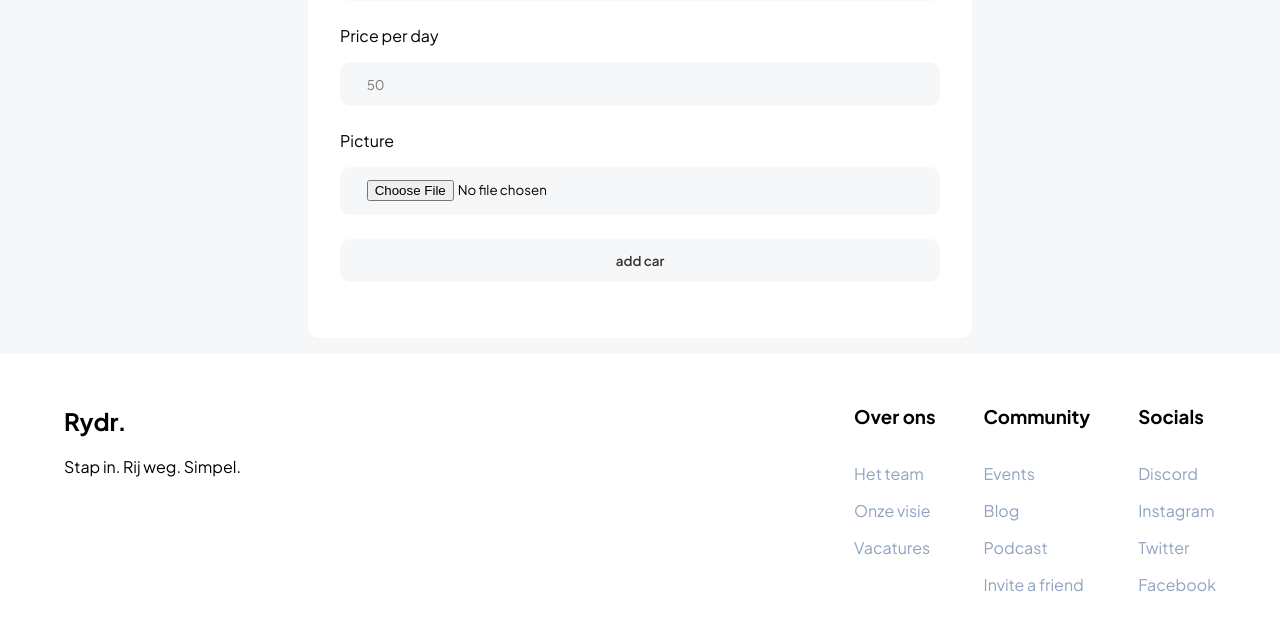
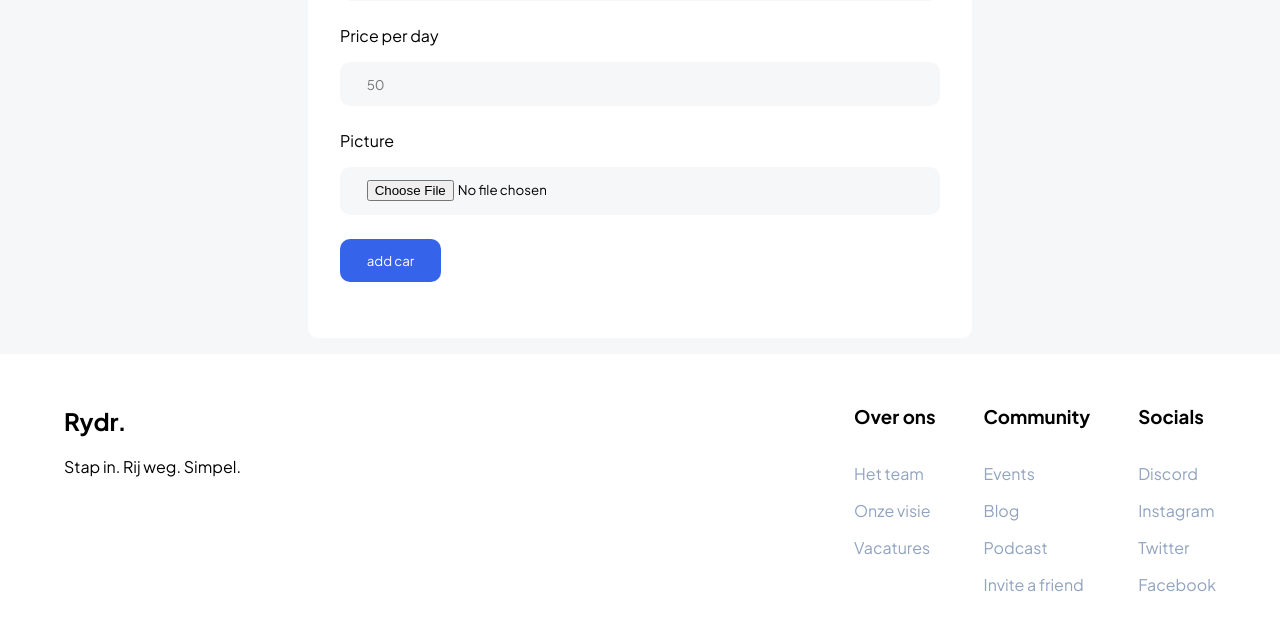
Before and after one commit to Rowan-Laffeber/rental-main, a PHP site: the page made by pages/add-car-form.php in a window 1280 px wide. Shown: the part 910-1552 px from the top of the page. Run offline with PHP 8.4, Linux system fonts and the light colour scheme; the template is opened without the code that fills it, so the values that code supplies are empty; a user stored in the database is signed in.

Commit message:
v0.0.1
fixed button primary bug, sended you to login sometimes

```diff
--- a/assets/javascript/main.js
+++ b/assets/javascript/main.js
@@ -13,7 +13,7 @@ if (accountImage) {
     });
 }
 
-const startButton = document.querySelector('.button-primary');
+const startButton = document.getElementById('login');
 if (startButton) {
     startButton.addEventListener('click', function(e) {
         e.preventDefault();
--- a/includes/header.php
+++ b/includes/header.php
@@ -79,7 +79,7 @@ if (isset($_SESSION['id'])) {
                 </div>
             </div>
         <?php else: ?>
-            <a href="/login-form" class="button-primary">Start met huren</a>
+            <a href="/login-form" class="button-primary" id="login">Start met huren</a>
         <?php endif; ?>
     </div>
 </div>
--- a/pages/add-car-form.php
+++ b/pages/add-car-form.php
@@ -52,6 +52,6 @@ if (!$user || $user['role'] != 1) {
         <label for="picture">Picture</label>
         <input type="file" name="picture" id="picture" required>
 
-        <input type="submit" value="add car" class="button-secondary">
+        <input type="submit" value="add car" class="button-primary">
     </form>
 </main>
```
